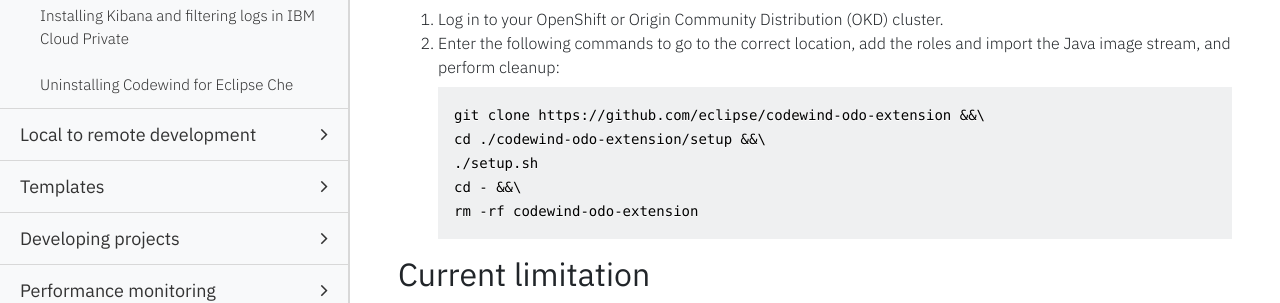
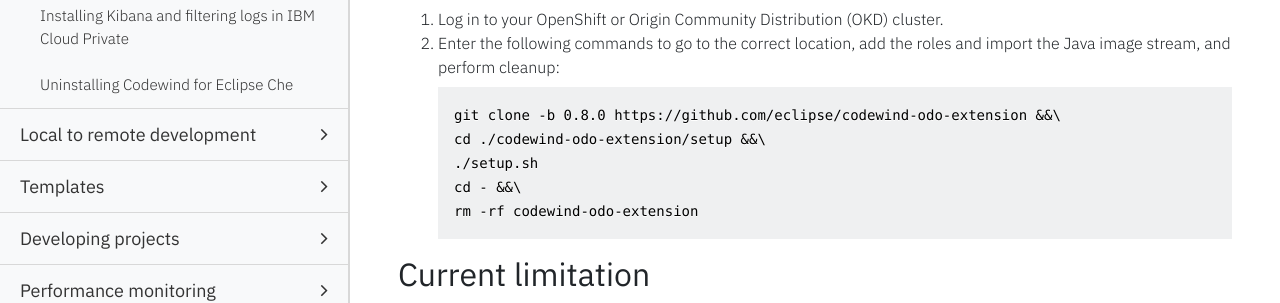
Before and after one commit to eclipse-archived/codewind-docs, a Jekyll site: the page built from docs/_documentations/mdt-che-odo-support.md, in a window 1280 px wide and 900 px high, scrolled down 568 px. Shown: the part 254-557 px from the top of the window. Built offline with Jekyll 4.4.1, drawn with Linux system fonts in a browser that asks for light colours; nearby versions of some CDN libraries; comment, search, counter and statistics services are not loaded.

Commit message:
Changes to master for PR 281
Signed-off-by: micgibso <MICGIBSO@uk.ibm.com>

````diff
--- a/docs/_documentations/mdt-che-odo-support.md
+++ b/docs/_documentations/mdt-che-odo-support.md
@@ -34,7 +34,7 @@ In order to create or import Java compoent, you need to import Java image stream
 1. Log in to your OpenShift or Origin Community Distribution (OKD) cluster.
 2. Enter the following commands to go to the correct location, add the roles and import the Java image stream, and perform cleanup:
 ```
-git clone https://github.com/eclipse/codewind-odo-extension &&\
+git clone -b 0.8.0 https://github.com/eclipse/codewind-odo-extension &&\
    cd ./codewind-odo-extension/setup &&\
    ./setup.sh
    cd - &&\
````
Also changed, not shown: docs/_documentations/mdt-che-installinfo.md (+3 -3 lines).
